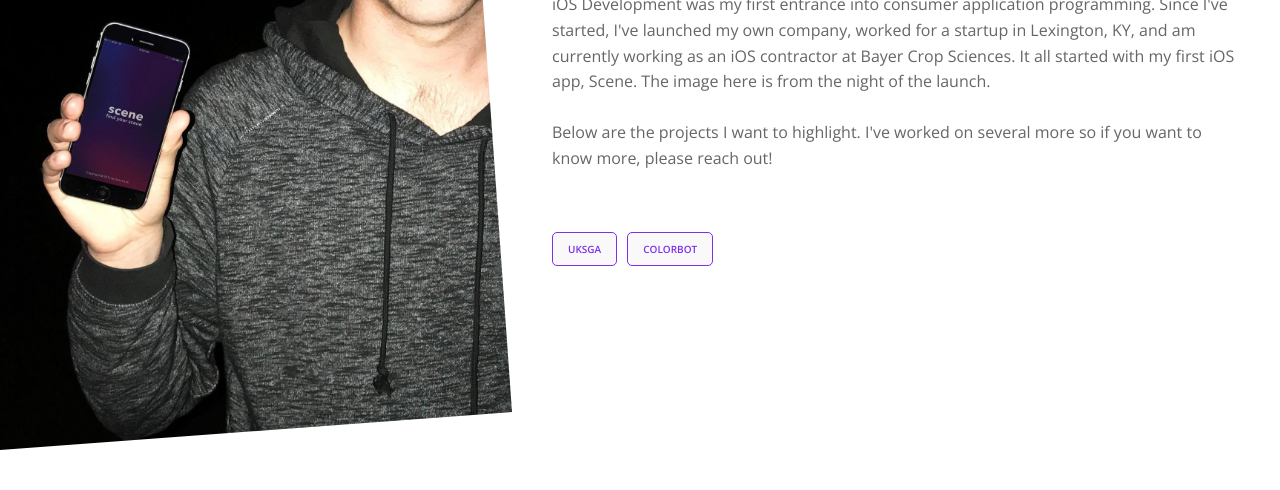
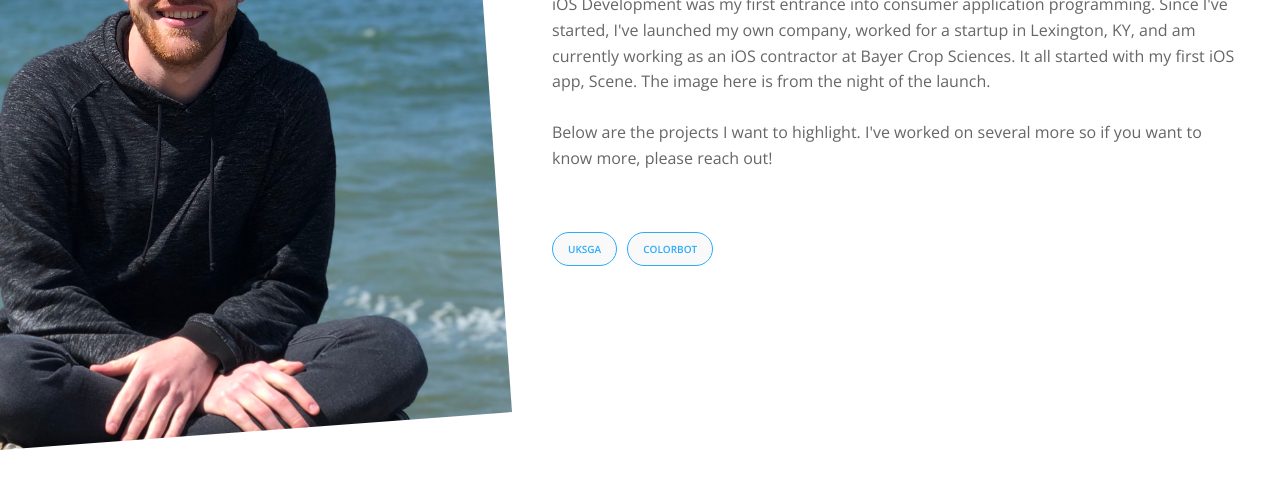
Before and after one commit to patconrey/portfolio, a website: page web.html in a window 1280 px wide. Shown: the part 310-800 px from the top of the page. Drawn offline with nearby package versions, Linux system fonts and the light colour scheme.

Commit message:
some package updates and new styles

```diff
--- a/package.json
+++ b/package.json
@@ -17,9 +17,9 @@
   "devDependencies": {
     "autoprefixer": "^7.1.4",
     "concat": "^1.0.3",
-    "node-sass": "^4.5.3",
+    "node-sass": "^4.12.0",
     "npm-run-all": "^4.1.1",
-    "postcss-cli": "^4.1.1"
+    "postcss-cli": "^6.1.2"
   },
   "dependencies": {
     "hamburgers": "^1.1.3"
--- a/sass/base/_base.scss
+++ b/sass/base/_base.scss
@@ -6,8 +6,8 @@
     --color-grey-dark-1: rgb(36, 36, 36);
     --color-grey-dark-2: rgb(102, 102, 102);
 
-    --color-primary: #7d2fed;
-    --color-primary-transparent: #7e2fed27;
+    --color-primary: rgb(42, 172, 251);
+    --color-primary-transparent: rgba(42, 172, 251, 0.1);
 
     --font-serif: 'Merriweather', serif;
     --font-sans: 'Open Sans', sans-serif;
--- a/sass/components/_hero.scss
+++ b/sass/components/_hero.scss
@@ -18,7 +18,11 @@
         background-size: cover;
 
         &--ios {
-            background-image: url('../img/scene_launch.jpg');
+            background-image: url('../img/hero_ios.jpg');
+        }
+
+        &--web {
+            background-image: url('../img/hero_web.jpg');
         }
 
         @supports (clip-path: polygon(0 0, 100% 0, 100% 90%, 0% 100%)) or (-webkit-clip-path: polygon(0 0, 100% 0, 100% 90%, 0% 100%)) {
--- a/sass/components/_table-of-contents.scss
+++ b/sass/components/_table-of-contents.scss
@@ -21,13 +21,15 @@
         font-size: 1rem;
         font-weight: var(--font-weight-bold);
         padding: .8rem 1.5rem;
-        display: block;
+        display: flex;
+        justify-content: center;
+        position: relative;
         text-transform: uppercase;
         text-align: center;
         border: 1px solid var(--color-primary);
         background-color: var(--color-grey-light-1);
         color: var(--color-primary);
-        border-radius: .5rem;
+        border-radius: 50rem;
         transition: all .3s;
 
         &:link,
@@ -37,6 +39,7 @@
 
         &:hover {
             background-color: var(--color-primary-transparent);
+            text-decoration: underline;
         }
     }
 
--- a/web.html
+++ b/web.html
@@ -7,7 +7,6 @@
         <meta name="author" content="Patrick Conrey">
         <meta name="description" content="A portfolio of iOS, web, and machine learning development.">
         <meta name="keywords" content="ios,machine,learning,development,web,pat,conrey">
-        <!-- <link rel="shortcut icon" href="favicon.ico" type="image/vnd.microsoft.icon"> -->
         <link rel="stylesheet" href="//fonts.googleapis.com/css?family=Merriweather:300,400,700,900|Open+Sans:300,400,600,700,800" type="text/css">
         <link rel="stylesheet" href="css/style.css" type="text/css">
     </head>
@@ -33,7 +32,7 @@
             </ul>
         </nav>
         <header class="hero">
-            <div class="hero__background hero__background--ios"></div>
+            <div class="hero__background hero__background--web"></div>
             <div class="hero__message">
                 <h1 class="heading-primary">Web Work</h1>
                 <p class="description">
```
Also changed, not shown: index.html (+0 -1 lines), css/style.css, img/hero_web.jpg (added), 1 other file.
